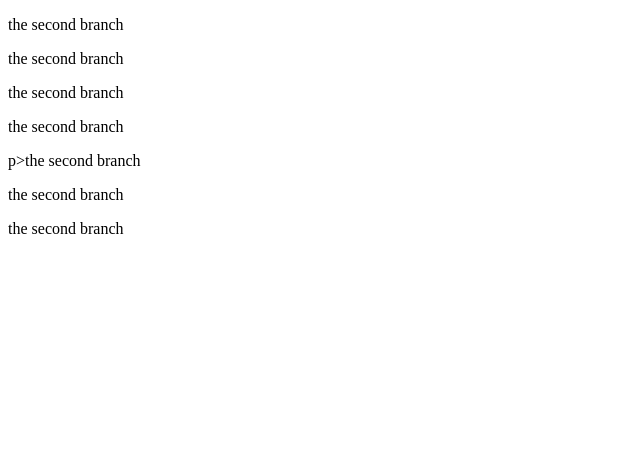
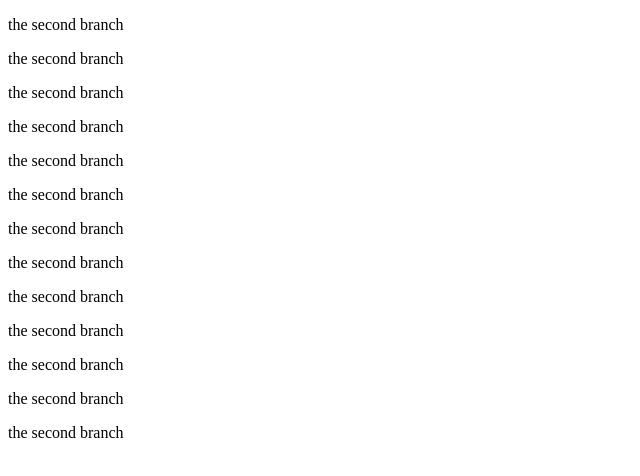
Before and after one commit to Devpinnacle/gitexample, a plain HTML site: page int.html in a window 1280 px wide. Shown: the whole page, without its empty margins (0-640 px from the left). Drawn offline with Linux system fonts and the light colour scheme.

Commit message:
for pullig

```diff
--- a/int.html
+++ b/int.html
@@ -16,7 +16,16 @@
 
 
 
-    p>the second branch </p>
+    <p>the second branch </p>
+    <p>the second branch </p>
+    <p>the second branch </p>
+
+    <p>the second branch </p>
+    <p>the second branch </p>
+    <p>the second branch </p>
+
+
+    <p>the second branch </p>
     <p>the second branch </p>
     <p>the second branch </p>
 
```
